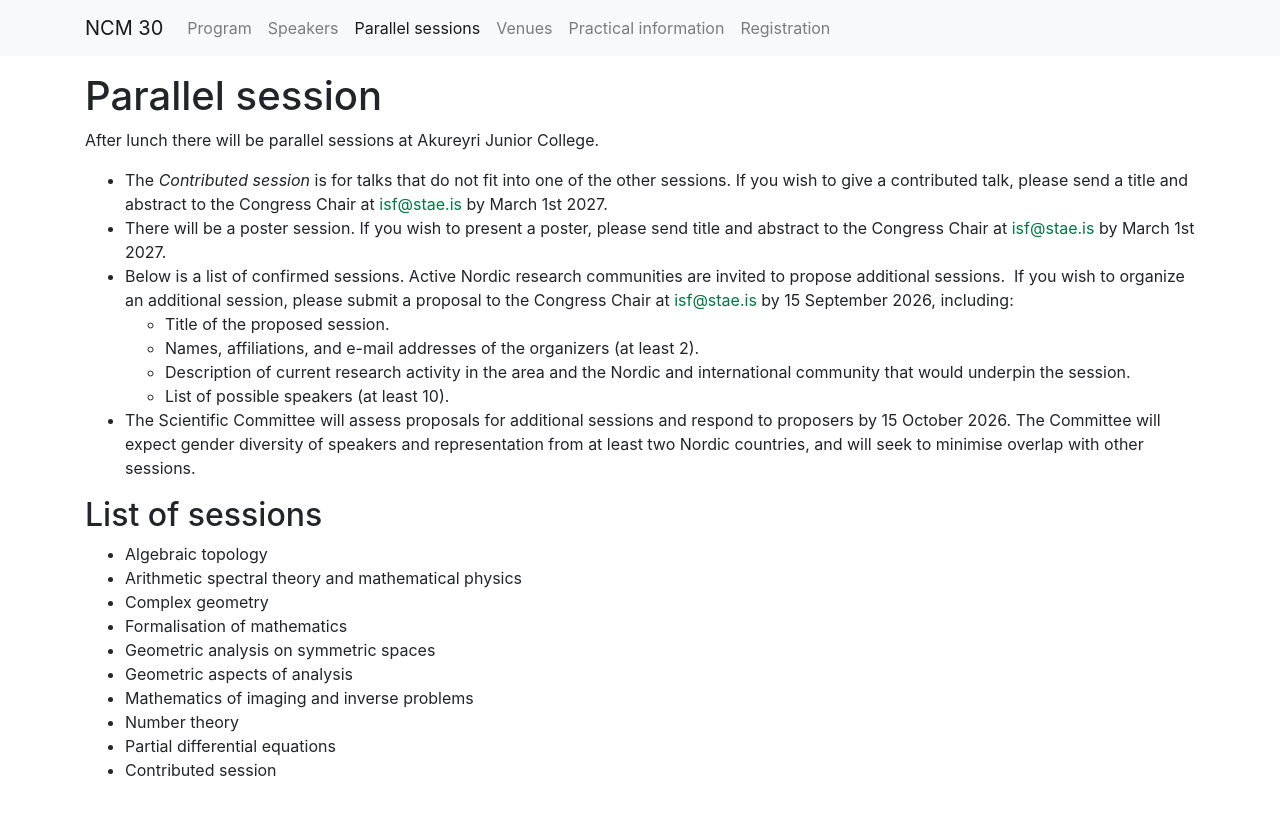
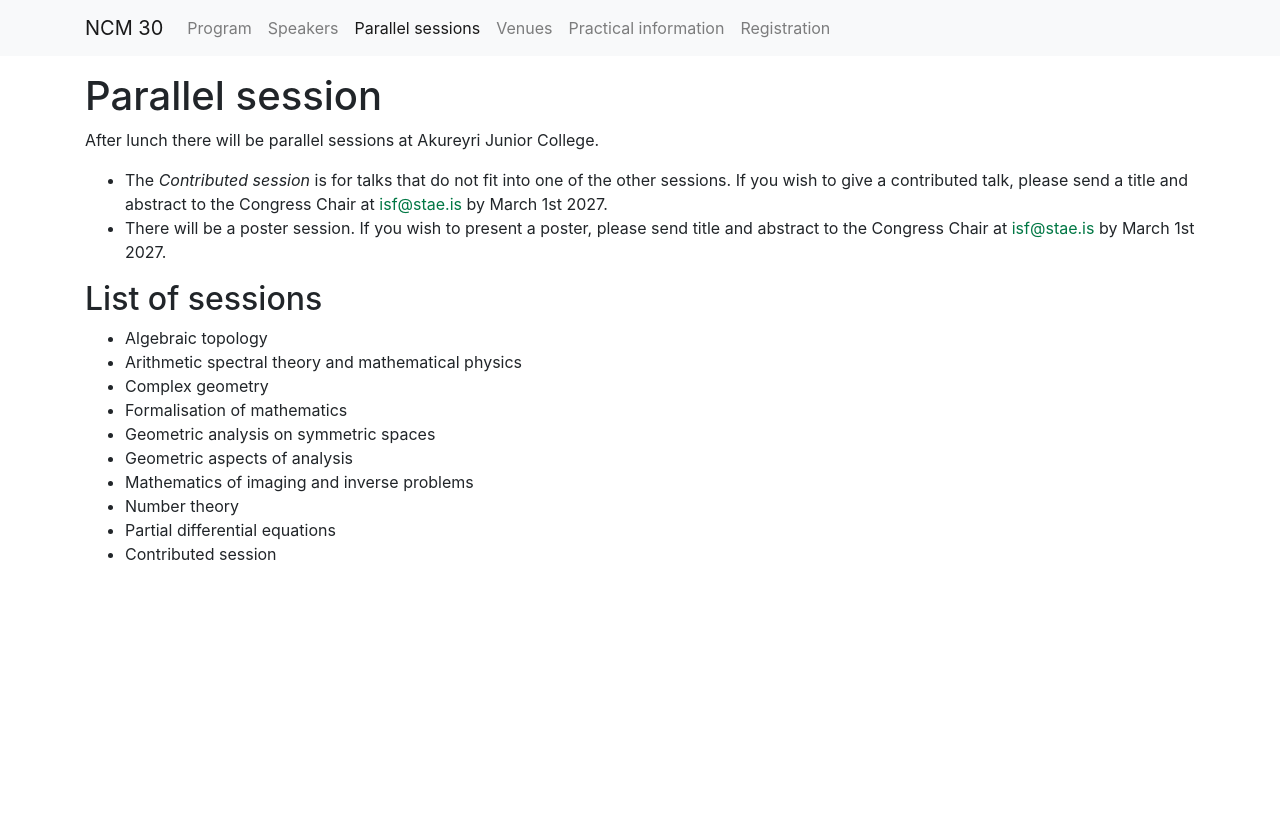
Before and after one commit to IslenskaStaerdfraedafelagid/ncm30-website, a Jekyll site: the page built from sessions/index.md, in a window 1280 px wide. Shown: the top 815 px of the page. Built offline with Jekyll 4.4.1, drawn with Linux system fonts in a browser that asks for light colours; our own code applies the rules of GitHub Pages for plain Markdown files.

Commit message:
Update index.md

```diff
--- a/sessions/index.md
+++ b/sessions/index.md
@@ -8,12 +8,7 @@ After lunch there will be parallel sessions at Akureyri Junior College.
 
 * The *Contributed session* is for talks that do not fit into one of the other sessions. If you wish to give a contributed talk, please send a title and abstract to the Congress Chair at [isf@stae.is](mailto:isf@stae.is) by March 1st 2027.
 * There will be a poster session. If you wish to present a poster, please send title and abstract to the Congress Chair at [isf@stae.is](mailto:isf@stae.is) by March 1st 2027.
-* Below is a list of confirmed sessions. Active Nordic research communities are invited to propose additional sessions.  If you wish to organize an additional session, please submit a proposal to the Congress Chair at [isf@stae.is](mailto:isf@stae.is) by 15 September 2026, including:
-   - Title of the proposed session.
-   - Names, affiliations, and e-mail addresses of the organizers (at least 2).
-   - Description of current research activity in the area and the Nordic and international community that would underpin the session.
-   - List of possible speakers (at least 10).
-* The Scientific Committee will assess proposals for additional sessions and respond to proposers by 15 October 2026.  The Committee will expect gender diversity of speakers and representation from at least two Nordic countries, and will seek to minimise overlap with other sessions.
+
 
 ## List of sessions
 
```
